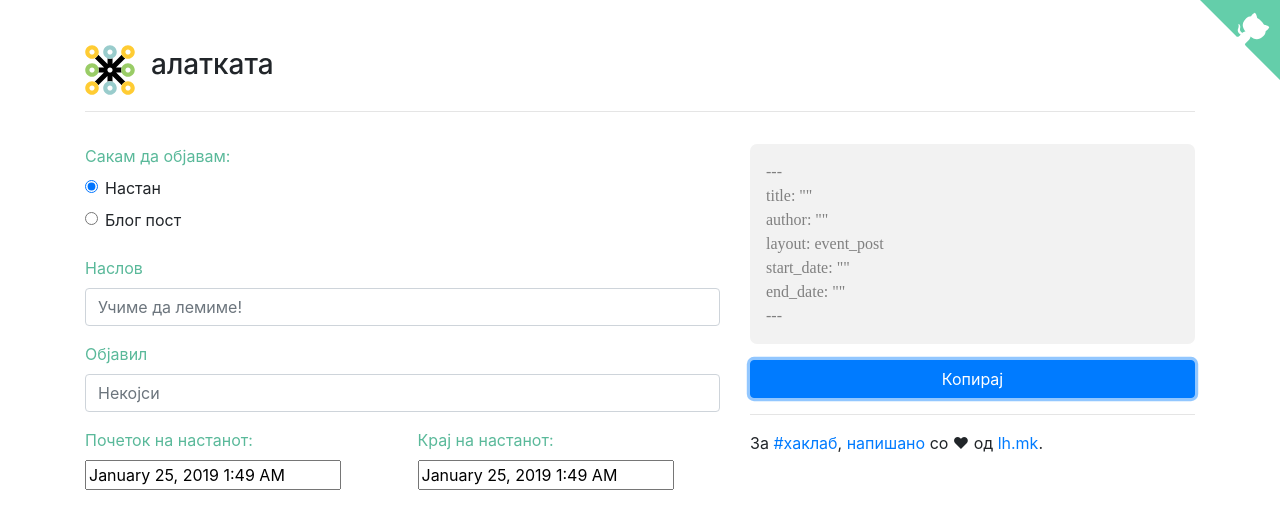
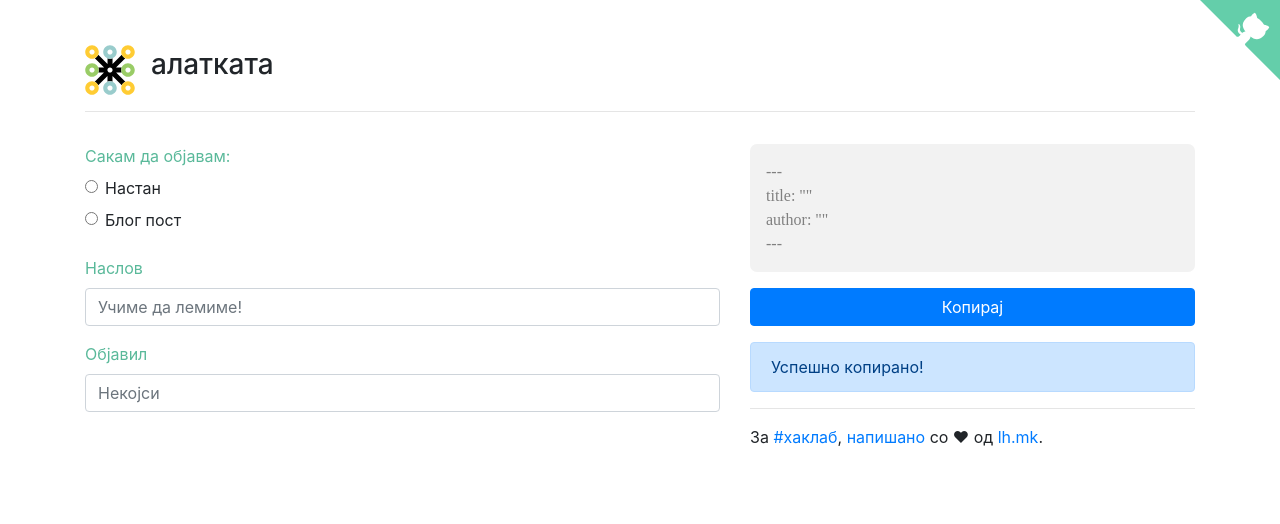
Before and after one commit to lubeskih/publish, a React (Create React App) app: page / in a window 1280 px wide. Both pictures are taken after a click on the button "Копирај". Shown: the top 524 px of the page. Built offline with nearby package versions, Linux system fonts and the light colour scheme.

Commit message:
adds preview improvements, clipboard copying and alerts

```diff
--- a/public/index.html
+++ b/public/index.html
@@ -10,6 +10,7 @@
     <meta name="theme-color" content="#000000" />
     <link rel="manifest" href="%PUBLIC_URL%/manifest.json" />
     <link href="https://fonts.googleapis.com/css?family=Ubuntu" rel="stylesheet">
+    <script src="https://cdnjs.cloudflare.com/ajax/libs/clipboard.js/2.0.0/clipboard.min.js"></script>
     <title>Алатката</title>
   </head>
   <body>
--- a/src/Layout.tsx
+++ b/src/Layout.tsx
@@ -10,6 +10,7 @@ import logo from './logo.svg';
 import { Preview } from './components/Preview';
 import { FormGroups } from './components/FormGroups';
 import { CopyPreview } from './components/CopyPreview';
+import { CopyAlert } from './components/CopyAlert';
 
 // Store
 import { Store } from './Store'
@@ -25,12 +26,13 @@ class Layout extends Component<{}, {}> {
         </div>
         <hr />
         <div className="row">
-          <div className="col-7 mt-3">
+          <div className="col-md-7 mt-3">
             <FormGroups store={store} />
           </div>
-          <div className="col-5 mt-3 preview-col">
+          <div className="col-md-5 mt-3 preview-col">
             <Preview store={store} />
             <CopyPreview store={store} />
+            <CopyAlert store={store} />
 
             <div className="infoPanel">
               <hr />
--- a/src/Store.ts
+++ b/src/Store.ts
@@ -2,11 +2,11 @@ import { observable } from 'mobx';
 
 
 type PageLayout = 'blog_post' | 'event_post';
-type rButton = 'blogPost' | 'eventPost';
+type rButton = 'blogPost' | 'eventPost' | null;
 
 export class Store {
     // Radio button; blogPost -> blog post; eventPost -> event post
-    @observable check: rButton = 'eventPost';
+    @observable check: rButton = null;
 
     // General
     @observable title: string = '';
@@ -21,4 +21,7 @@ export class Store {
     // For events
     @observable eventStartDate: string = ''; // !!! Date is stored in UTC !!! TO BE CHANGED TO CEST !!!
     @observable eventEndDate: string = ''; // !!! Date is stored in UTC !!! TO BE CHANGED TO CEST !!!
+
+    // For Alert after copy
+    @observable visible: boolean = false;
 }
--- /dev/null
+++ b/src/components/CopyAlert.tsx
@@ -0,0 +1,29 @@
+// Libraries
+import React from 'react';
+import { Alert } from 'reactstrap';
+import { observer } from "mobx-react";
+
+// Store
+import { Store } from "../Store";
+
+interface IProps {
+  store: Store;
+}
+
+@observer
+export class CopyAlert extends React.Component<IProps, {}> {
+
+  constructor(props: IProps) {
+    super(props);
+  }
+
+  render() {
+    return (
+      <div className="mt-3">
+        <Alert color="primary" isOpen={this.props.store.visible} fade={true}>
+          Успешно копирано!
+        </Alert>
+      </div>
+    );
+  }
+}
--- a/src/components/CopyPreview.tsx
+++ b/src/components/CopyPreview.tsx
@@ -1,38 +1,68 @@
 // Libraries
 import React, { Component } from "react";
 import { Button } from "reactstrap";
+import ClipboardJS from "clipboard";
 
 // Store
 import { Store } from "../Store";
 
 interface IProps {
-  store: Store
+  store: Store;
 }
 
 export class CopyPreview extends Component<IProps, {}> {
-  toClipboard: string = '';
+  toClipboard: string = "";
+  success: boolean = false;
 
   constructor(props: IProps) {
     super(props);
-
   }
 
-  copyToClipboard = (e: any) => {
+  copyToClipboard = () => {
+    // I need to find a better way of doing this I guess
+    this.toClipboard = `---\ntitle: "${this.props.store.title}"\nauthor: "${
+      this.props.store.author
+    }"\n`;
 
-    // I need to find a better way of doing this I guess
-    if (this.props.store.check === 'blogPost') {
-      this.toClipboard = `---\ntitle: ${this.props.store.title}\nauthor: ${this.props.store.author}\nlayout: ${this.props.store.typeOfPageLayout}\ndate: ${this.props.store.date}\ntags: ${this.props.store.tags}\ncategory: ${this.props.store.category}\n---`;
-    } else if (this.props.store.check === 'eventPost') {
-      this.toClipboard = `---\ntitle: ${this.props.store.title}\nauthor: ${this.props.store.author}\nlayout: ${this.props.store.typeOfPageLayout}\nstart_date: ${this.props.store.eventStartDate}\nend_date: ${this.props.store.eventEndDate}\n---`;
+    if (this.props.store.check === "blogPost") {
+      this.toClipboard += `layout: "${
+        this.props.store.typeOfPageLayout
+      }"\ndate: "${this.props.store.date}"\ntags: "${
+        this.props.store.tags
+      }"\ncategory: "${this.props.store.category}"\n---\n`;
+    } else if (this.props.store.check === "eventPost") {
+      this.toClipboard += `layout: "${
+        this.props.store.typeOfPageLayout
+      }"\nstart_date: "${this.props.store.eventStartDate}"\nend_date: "${
+        this.props.store.eventEndDate
+      }"\n---\n`;
+    } else {
+      this.toClipboard = `---\ntitle: "${this.props.store.title}"\nauthor: "${
+        this.props.store.author
+      }"\n---\n`;
     }
 
-    console.log(this.toClipboard);
-  }
+    return this.toClipboard;
+  };
 
   render() {
+    let cb = new ClipboardJS(".btn", {
+      text: this.copyToClipboard
+    });
+
+    cb.on("success", () => {
+      this.props.store.visible = true;
+
+      setTimeout(() => {
+        this.props.store.visible = false;
+      }, 3000);
+    });
+
     return (
       <div>
-        <Button onClick={this.copyToClipboard} color="primary">Копирај</Button>{" "}
+        <Button className="btn" color="primary">
+          Копирај
+        </Button>
       </div>
     );
   }
--- a/src/components/FormGroups.tsx
+++ b/src/components/FormGroups.tsx
@@ -132,6 +132,8 @@ export class FormGroups extends Component<IProps, IState> {
           />
         </FormGroup>
 
+        {/* blogPost | eventPost | null */}
+
         {store.check === "blogPost" ? (
           <div>
             <FormGroup>
@@ -159,7 +161,7 @@ export class FormGroups extends Component<IProps, IState> {
               />
             </FormGroup>
           </div>
-        ) : (
+        ) : store.check === "eventPost" ? (
           <div className="row">
             <div className="col-6">
               <FormGroup>
@@ -190,7 +192,7 @@ export class FormGroups extends Component<IProps, IState> {
               </FormGroup>
             </div>
           </div>
-        )}
+        ) : null }
       </Form>
     );
   }
--- a/src/components/Preview.tsx
+++ b/src/components/Preview.tsx
@@ -25,11 +25,11 @@ export class Preview extends Component<IProps, {}> {
         <p id="author">author: "{store.author}"</p>
         {store.check === 'eventPost' ? ( // is event post radio button selected? If yes:
           <div>
-            <p id="type">layout: event_post </p>
+            <p id="type">layout: "{store.typeOfPageLayout}" </p>
             <p id="start_date">start_date: "{store.eventStartDate}" </p>
             <p id="end_date">end_date: "{store.eventEndDate}"</p>
           </div>
-        ) : (
+        ) : store.check === "blogPost" ? (
           // if not; then it must be a blog post
           <div>
             <p id="type">layout: "{store.typeOfPageLayout}" </p>
@@ -37,7 +37,7 @@ export class Preview extends Component<IProps, {}> {
             <p id="tags">tags: "{store.tags}" </p>
             <p id="category">category: "{store.category}" </p>
           </div>
-        )}
+        ) : null }
         <p>---</p>
       </div>
     );
```
